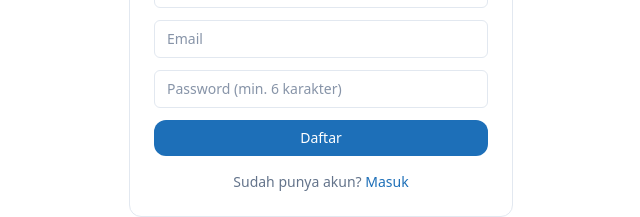
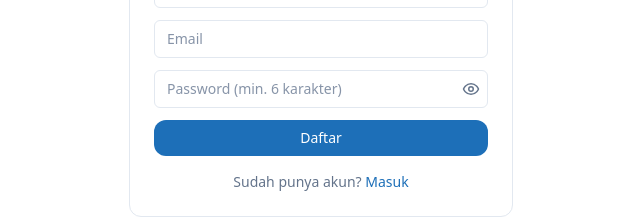
Before and after one commit to nadinesuhendro-png/SUDROS, a Next.js app: page /register in a window 1280 px wide. Shown: the part 390-607 px from the top of the page, without its empty margins (319-959 px from the left). Built offline with nearby package versions, Linux system fonts and the light colour scheme.

Commit message:
Update page.tsx

```diff
--- a/app/(auth)/register/page.tsx
+++ b/app/(auth)/register/page.tsx
@@ -1,6 +1,7 @@
 import Link from "next/link";
 import Image from "next/image";
 import { register } from "@/app/(auth)/actions";
+import PasswordInput from "@/components/PasswordInput";
 
 export default async function RegisterPage({
   searchParams,
@@ -48,13 +49,12 @@ export default async function RegisterPage({
             required
             className="rounded-md border border-[var(--border)] px-3 py-2 text-sm"
           />
-          <input
-            type="password"
+          <PasswordInput
             name="password"
             placeholder="Password (min. 6 karakter)"
             required
             minLength={6}
-            className="rounded-md border border-[var(--border)] px-3 py-2 text-sm"
+            className="w-full rounded-md border border-[var(--border)] px-3 py-2 text-sm"
           />
           <button
             type="submit"
```
